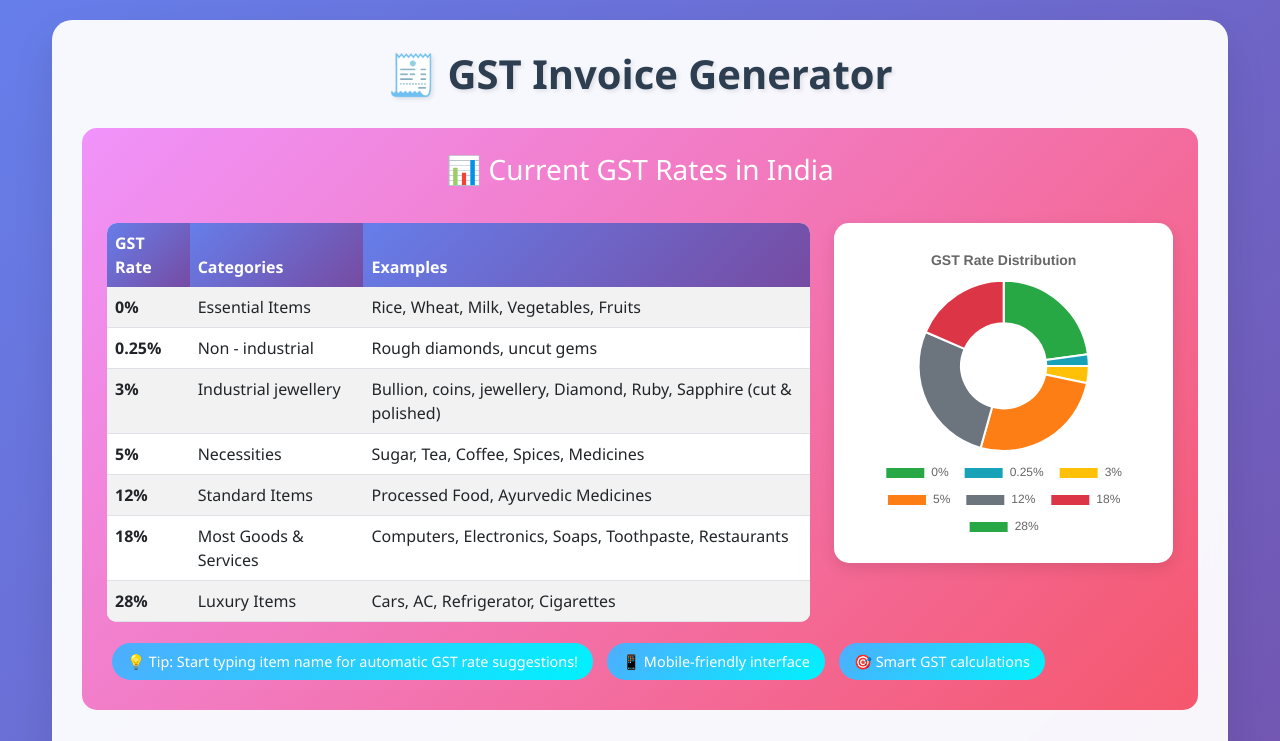
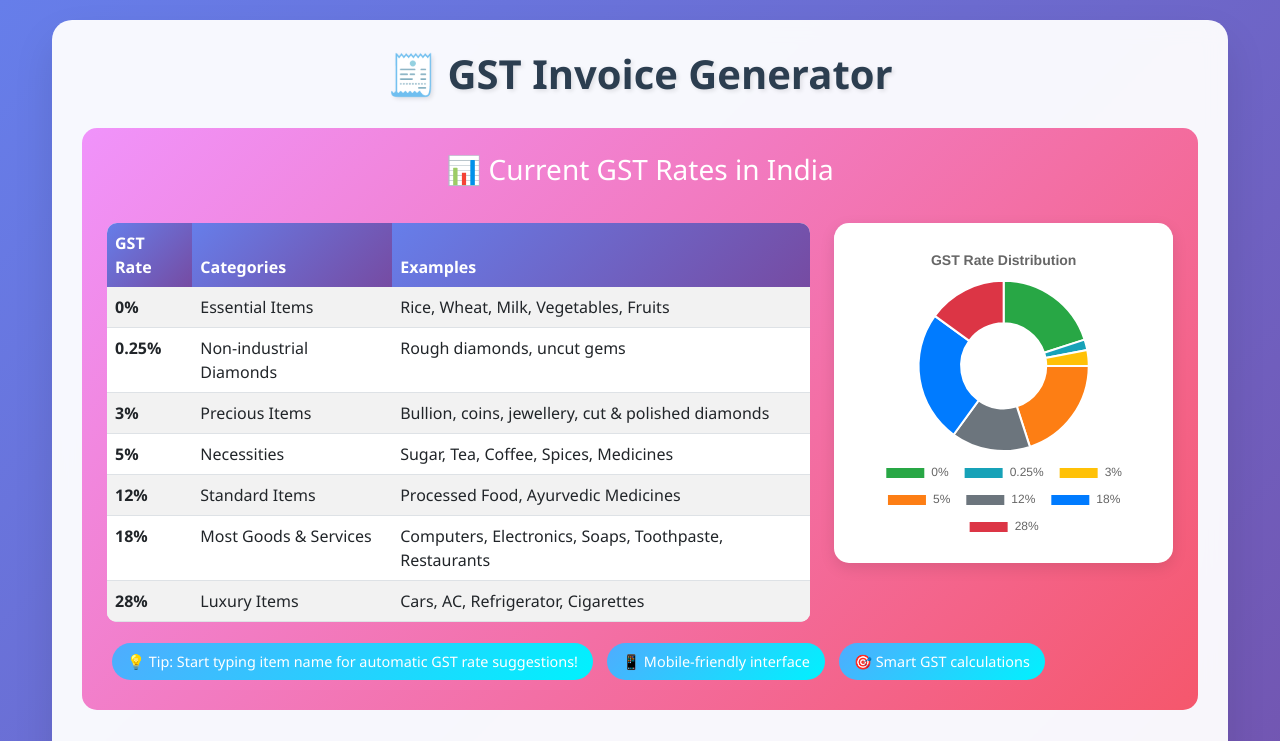
Before and after one commit to yash406/gst-calulater, a Flask app: page / in a window 1280 px wide. Shown: the top 741 px of the page. Run offline with Flask 3, Linux system fonts and the light colour scheme.

Commit message:
Update index.html

```diff
--- a/templates/index.html
+++ b/templates/index.html
@@ -1,6 +1,5 @@
 <!DOCTYPE html>
 <html lang="en">
-
 <head>
     <meta charset="UTF-8" />
     <meta name="viewport" content="width=device-width, initial-scale=1" />
@@ -33,7 +32,7 @@
             color: #2c3e50;
             margin-bottom: 30px;
             text-align: center;
-            text-shadow: 2px 2px 4px rgba(0, 0, 0, 0.1);
+            text-shadow: 2px 2px 4px rgba(0,0,0,0.1);
         }
 
         .gst-rates-section {
@@ -62,25 +61,13 @@
             border: none;
         }
 
-        .gst-rate-0 {
-            background-color: #d4edda !important;
-        }
-
-        .gst-rate-5 {
-            background-color: #cce5ff !important;
-        }
-
-        .gst-rate-12 {
-            background-color: #fff3cd !important;
-        }
-
-        .gst-rate-18 {
-            background-color: #f8d7da !important;
-        }
-
-        .gst-rate-28 {
-            background-color: #e2e3e5 !important;
-        }
+        .gst-rate-0 { background-color: #d4edda !important; }
+        .gst-rate-0_25 { background-color: #e0f7fa !important; } /* Light Cyan */
+        .gst-rate-3 { background-color: #ffe0b2 !important; } /* Light Orange */
+        .gst-rate-5 { background-color: #cce5ff !important; }
+        .gst-rate-12 { background-color: #fff3cd !important; }
+        .gst-rate-18 { background-color: #f8d7da !important; }
+        .gst-rate-28 { background-color: #e2e3e5 !important; }
 
         .item-card {
             background: rgba(255, 255, 255, 0.95);
@@ -107,20 +94,13 @@
             font-size: 0.8rem;
             margin-left: 10px;
             animation: pulse 2s infinite;
+            cursor: pointer;
         }
 
         @keyframes pulse {
-            0% {
-                opacity: 1;
-            }
-
-            50% {
-                opacity: 0.7;
-            }
-
-            100% {
-                opacity: 1;
-            }
+            0% { opacity: 1; }
+            50% { opacity: 0.7; }
+            100% { opacity: 1; }
         }
 
         label {
@@ -286,17 +266,16 @@
                                         <td>Essential Items</td>
                                         <td>Rice, Wheat, Milk, Vegetables, Fruits</td>
                                     </tr>
-                                    <tr class="gst-rate-0.25">
+                                    <tr class="gst-rate-0_25">
                                         <td><strong>0.25%</strong></td>
-                                        <td>Non - industrial</td>
+                                        <td>Non-industrial Diamonds</td>
                                         <td>Rough diamonds, uncut gems</td>
                                     </tr>
                                     <tr class="gst-rate-3">
                                         <td><strong>3%</strong></td>
-                                        <td>Industrial jewellery</td>
-                                        <td>Bullion, coins, jewellery,	Diamond, Ruby, Sapphire (cut & polished)</td>
+                                        <td>Precious Items</td>
+                                        <td>Bullion, coins, jewellery, cut & polished diamonds</td>
                                     </tr>
-
                                     <tr class="gst-rate-5">
                                         <td><strong>5%</strong></td>
                                         <td>Necessities</td>
@@ -346,11 +325,9 @@
                     <div class="col-md-6">
                         <label for="state_seller" class="form-label">🏢 Seller State</label>
                         <select id="state_seller" name="state_seller" class="form-select" required>
-                            <option value="" disabled {% if not form_data or not form_data.get('state_seller')
-                                %}selected{% endif %}>Select Seller State</option>
+                            <option value="" disabled {% if not form_data or not form_data.get('state_seller') %}selected{% endif %}>Select Seller State</option>
                             {% for state in states %}
-                            <option value="{{ state }}" {% if form_data and form_data.get('state_seller')==state
-                                %}selected{% endif %}>{{ state }}</option>
+                            <option value="{{ state }}" {% if form_data and form_data.get('state_seller') == state %}selected{% endif %}>{{ state }}</option>
                             {% endfor %}
                         </select>
                     </div>
@@ -358,11 +335,9 @@
                     <div class="col-md-6">
                         <label for="state_buyer" class="form-label">🛒 Buyer State</label>
                         <select id="state_buyer" name="state_buyer" class="form-select" required>
-                            <option value="" disabled {% if not form_data or not form_data.get('state_buyer')
-                                %}selected{% endif %}>Select Buyer State</option>
+                            <option value="" disabled {% if not form_data or not form_data.get('state_buyer') %}selected{% endif %}>Select Buyer State</option>
                             {% for state in states %}
-                            <option value="{{ state }}" {% if form_data and form_data.get('state_buyer')==state
-                                %}selected{% endif %}>{{ state }}</option>
+                            <option value="{{ state }}" {% if form_data and form_data.get('state_buyer') == state %}selected{% endif %}>{{ state }}</option>
                             {% endfor %}
                         </select>
                     </div>
@@ -372,62 +347,51 @@
                     {% if form_data and form_data.get('items') %}
                         {% for item in form_data.get('items') %}
                         <div class="item-card" data-index="{{ loop.index0 }}">
-                        <button type="button" class="remove-btn" onclick="removeItem(this)" title="Remove item" {% if
-                            loop.index0==0 %}style="display:none;" {% endif %}>&times;</button>
+                            <button type="button" class="remove-btn" onclick="removeItem(this)" title="Remove item"
+                                {% if loop.index0 == 0 %}style="display:none;"{% endif %}>&times;</button>
 
                             <div class="row g-3">
                                 <div class="col-md-5">
                                     <label for="name_{{ loop.index0 }}" class="form-label">📦 Item Name</label>
-                                <input type="text" id="name_{{ loop.index0 }}" name="name_{{ loop.index0 }}"
-                                    class="form-control" placeholder="Enter item name"
-                                    value="{{ item.get('name', '') }}" onkeyup="suggestGSTRate(this, {{ loop.index0 }})"
-                                    required />
+                                    <input type="text" id="name_{{ loop.index0 }}" name="name_{{ loop.index0 }}" class="form-control"
+                                        placeholder="Enter item name" value="{{ item.get('name', '') }}"
+                                        onkeyup="suggestGSTRate(this, {{ loop.index0 }})" required />
                                     <div id="gst_suggestion_{{ loop.index0 }}" class="gst-suggestion"></div>
                                 </div>
                                 <div class="col-md-2">
                                     <label for="qty_{{ loop.index0 }}" class="form-label">🔢 Quantity</label>
-                                <input type="number" id="qty_{{ loop.index0 }}" name="qty_{{ loop.index0 }}"
-                                    class="form-control" min="1" value="{{ item.get('qty', 1) }}" required />
+                                    <input type="number" id="qty_{{ loop.index0 }}" name="qty_{{ loop.index0 }}" class="form-control" min="1"
+                                        value="{{ item.get('qty', 1) }}" required />
                                 </div>
                                 <div class="col-md-3">
                                     <label for="price_{{ loop.index0 }}" class="form-label">💰 Price</label>
-                                <input type="number" id="price_{{ loop.index0 }}" name="price_{{ loop.index0 }}"
-                                    class="form-control" min="0" step="0.01" placeholder="Enter price"
-                                    value="{{ item.get('price', '') }}" required />
+                                    <input type="number" id="price_{{ loop.index0 }}" name="price_{{ loop.index0 }}" class="form-control" min="0" step="0.01"
+                                        placeholder="Enter price" value="{{ item.get('price', '') }}" required />
                                 </div>
                                 <div class="col-md-4 mt-3">
                                     <label for="gst_rate_{{ loop.index0 }}" class="form-label">📊 GST Rate</label>
-                                <select id="gst_rate_{{ loop.index0 }}" name="gst_rate_{{ loop.index0 }}"
-                                    class="form-select" onchange="toggleManualGST(this, {{ loop.index0 }})" required>
-                                    <option value="" disabled {% if not item.get('gst_rate') %}selected{% endif %}>
-                                        Select GST Rate</option>
-                                    <option value="0" {% if item.get('gst_rate')=='0' %}selected{% endif %}>0% -
-                                        Essential Items</option>
-                                    <option value="5" {% if item.get('gst_rate')=='5' %}selected{% endif %}>5% -
-                                        Necessities</option>
-                                    <option value="12" {% if item.get('gst_rate')=='12' %}selected{% endif %}>12% -
-                                        Standard Items</option>
-                                    <option value="18" {% if item.get('gst_rate')=='18' %}selected{% endif %}>18% - Most
-                                        Goods</option>
-                                    <option value="28" {% if item.get('gst_rate')=='28' %}selected{% endif %}>28% -
-                                        Luxury Items</option>
-                                    <option value="manual" {% if item.get('gst_rate')=='manual' %}selected{% endif %}>
-                                        Manual Input</option>
+                                    <select id="gst_rate_{{ loop.index0 }}" name="gst_rate_{{ loop.index0 }}" class="form-select"
+                                        onchange="toggleManualGST(this, {{ loop.index0 }})" required>
+                                        <option value="" disabled {% if not item.get('gst_rate') %}selected{% endif %}>Select GST Rate</option>
+                                        <option value="0" {% if item.get('gst_rate') == '0' %}selected{% endif %}>0% - Essential Items</option>
+                                        <option value="0.25" {% if item.get('gst_rate') == '0.25' %}selected{% endif %}>0.25% - Rough Diamonds</option>
+                                        <option value="3" {% if item.get('gst_rate') == '3' %}selected{% endif %}>3% - Precious Items</option>
+                                        <option value="5" {% if item.get('gst_rate') == '5' %}selected{% endif %}>5% - Necessities</option>
+                                        <option value="12" {% if item.get('gst_rate') == '12' %}selected{% endif %}>12% - Standard Items</option>
+                                        <option value="18" {% if item.get('gst_rate') == '18' %}selected{% endif %}>18% - Most Goods</option>
+                                        <option value="28" {% if item.get('gst_rate') == '28' %}selected{% endif %}>28% - Luxury Items</option>
+                                        <option value="manual" {% if item.get('gst_rate') == 'manual' %}selected{% endif %}>Manual Input</option>
                                     </select>
-                                <input type="number" id="gst_manual_{{ loop.index0 }}"
-                                    name="gst_manual_{{ loop.index0 }}" class="form-control gst-manual-input"
-                                    placeholder="Enter GST % manually" min="0" max="100" step="0.01"
-                                    value="{{ item.get('gst_manual', '') }}" {% if item.get('gst_rate') !='manual'
-                                    %}style="display:none;" {% endif %} />
+                                    <input type="number" id="gst_manual_{{ loop.index0 }}" name="gst_manual_{{ loop.index0 }}"
+                                        class="form-control gst-manual-input" placeholder="Enter GST % manually" min="0"
+                                        max="100" step="0.01" value="{{ item.get('gst_manual', '') }}"
+                                        {% if item.get('gst_rate') != 'manual' %}style="display:none;"{% endif %} />
                                 </div>
                                 <div class="col-md-4 mt-3">
                                     <label for="price_type_{{ loop.index0 }}" class="form-label">🏷️ Price Type</label>
-                                <select id="price_type_{{ loop.index0 }}" name="price_type_{{ loop.index0 }}"
-                                    class="form-select" required>
-                                    <option value="exclusive" {% if item.get('price_type')=='exclusive' or not
-                                        item.get('price_type') %}selected{% endif %}>GST Exclusive</option>
-                                    <option value="inclusive" {% if item.get('price_type')=='inclusive' %}selected{%
-                                        endif %}>GST Inclusive</option>
+                                    <select id="price_type_{{ loop.index0 }}" name="price_type_{{ loop.index0 }}" class="form-select" required>
+                                        <option value="exclusive" {% if item.get('price_type') == 'exclusive' or not item.get('price_type') %}selected{% endif %}>GST Exclusive</option>
+                                        <option value="inclusive" {% if item.get('price_type') == 'inclusive' %}selected{% endif %}>GST Inclusive</option>
                                     </select>
                                 </div>
                             </div>
@@ -452,8 +416,8 @@
                             </div>
                             <div class="col-md-3">
                                 <label for="price_0" class="form-label">💰 Price</label>
-                                <input type="number" id="price_0" name="price_0" class="form-control" min="0"
-                                    step="0.01" placeholder="Enter price" required />
+                                <input type="number" id="price_0" name="price_0" class="form-control" min="0" step="0.01"
+                                    placeholder="Enter price" required />
                             </div>
                             <div class="col-md-4 mt-3">
                                 <label for="gst_rate_0" class="form-label">📊 GST Rate</label>
@@ -461,8 +425,8 @@
                                     onchange="toggleManualGST(this, 0)" required>
                                     <option value="" disabled selected>Select GST Rate</option>
                                     <option value="0">0% - Essential Items</option>
-                                    <option value="0.25">0.25% - Rough diamonds, uncut gems</option>
-                                    <option value="3">3% - Additional Items(Gold precios stone)</option>
+                                    <option value="0.25">0.25% - Rough Diamonds</option>
+                                    <option value="3">3% - Precious Items</option>
                                     <option value="5">5% - Necessities</option>
                                     <option value="12">12% - Standard Items</option>
                                     <option value="18">18% - Most Goods</option>
@@ -517,8 +481,18 @@
             'educational services': 0,
             'health services': 0,
             'unbranded paneer': 0,
-            'children\'s drawing & coloring books': 0,
+            'childrens drawing & coloring books': 0,
             'sanitary napkins': 0,
+
+            // 0.25% GST Items
+            'rough diamonds': 0.25,
+            'uncut gems': 0.25,
+
+            // 3% GST Items
+            'gold': 3,
+            'precious stones': 3,
+            'jewellery': 3,
+            'artificial jewellery items': 3,
 
             // 5% GST Items
             'sugar': 5,
@@ -561,10 +535,6 @@
             'exercise book': 12,
             'dried fruits': 12,
             'frozen vegetables': 12,
-            'mobile phones': 18, // IMPORTANT: Updated from 12% to 18%
-            'computer': 18, // IMPORTANT: Updated from 12% to 18%
-            'laptop': 18, // IMPORTANT: Updated from 12% to 18%
-            'tablet': 18, // IMPORTANT: Updated from 12% to 18%
             'processed vegetables': 12,
             'hotel (rent Rs. 1000-7500/day)': 12,
 
@@ -597,6 +567,10 @@
             'chocolates': 18,
             'ice cream': 18,
             'non-alcoholic beverages (packaged)': 18,
+            'mobile phones': 18,
+            'computer': 18,
+            'laptop': 18,
+            'tablet': 18,
 
             // 28% GST Items
             'car': 28, // Plus cess depending on type
@@ -617,16 +591,6 @@
             'tv (above 27 inches)': 28, // If applicable for very large TVs
             'luxury cars': 28, // Plus high cess
             'sin goods': 28, // General category for items like tobacco, pan masala
-
-            // Additional GST Rates
-            'gold': 3,
-            'precious stones': 3,
-            'jewellery': 3,
-            'Artificial jewellery items':3,
-
-            'Rough diamonds':0.25,
-            'uncut gems':0.25,
-
         };
 
         let itemCounter = {{ (form_data.get('items') | length if form_data and form_data.get('items') else 1) }};
@@ -637,17 +601,17 @@
             new Chart(ctx, {
                 type: 'doughnut',
                 data: {
-                    labels: ['0%','0.25%','3%', '5%', '12%', '18%', '28%'],
+                    labels: ['0%', '0.25%', '3%', '5%', '12%', '18%', '28%'],
                     datasets: [{
-                        data: [21,2, 3, 24, 25, 17], // Approximate distribution
+                        data: [20, 2, 3, 20, 15, 25, 15], // Approximate distribution
                         backgroundColor: [
-                            '#28a745',
-                            '#17a2b8',
-                            '#ffc107',
-                            '#fd7e14',
-                            '#6c757d',
-                            '#dc3545',
-
+                            '#28a745', // Green for 0%
+                            '#17a2b8', // Teal for 0.25%
+                            '#ffc107', // Yellow for 3%
+                            '#fd7e14', // Orange for 5%
+                            '#6c757d', // Grey for 12%
+                            '#007bff', // Blue for 18%
+                            '#dc3545'  // Red for 28%
                         ],
                         borderWidth: 2,
                         borderColor: '#fff'
@@ -715,6 +679,10 @@
             document.getElementById(`gst_suggestion_${index}`).innerHTML =
                 `<span style="color: #28a745; font-weight: bold;">✅ Applied ${rate}% GST</span>`;
 
+            // Trigger change event to update manual GST input visibility if needed
+            const event = new Event('change');
+            gstSelect.dispatchEvent(event);
+
             setTimeout(() => {
                 document.getElementById(`gst_suggestion_${index}`).innerHTML = '';
             }, 2000);
@@ -764,6 +732,8 @@
                                 onchange="toggleManualGST(this, ${newIndex})" required>
                                 <option value="" disabled selected>Select GST Rate</option>
                                 <option value="0">0% - Essential Items</option>
+                                <option value="0.25">0.25% - Rough Diamonds</option>
+                                <option value="3">3% - Precious Items</option>
                                 <option value="5">5% - Necessities</option>
                                 <option value="12">12% - Standard Items</option>
                                 <option value="18">18% - Most Goods</option>
@@ -862,5 +832,4 @@
 
     <script src="https://cdn.jsdelivr.net/npm/bootstrap@5.3.0/dist/js/bootstrap.bundle.min.js"></script>
 </body>
-
 </html>
```
Lines whose indentation alone changed are shown as unchanged.
